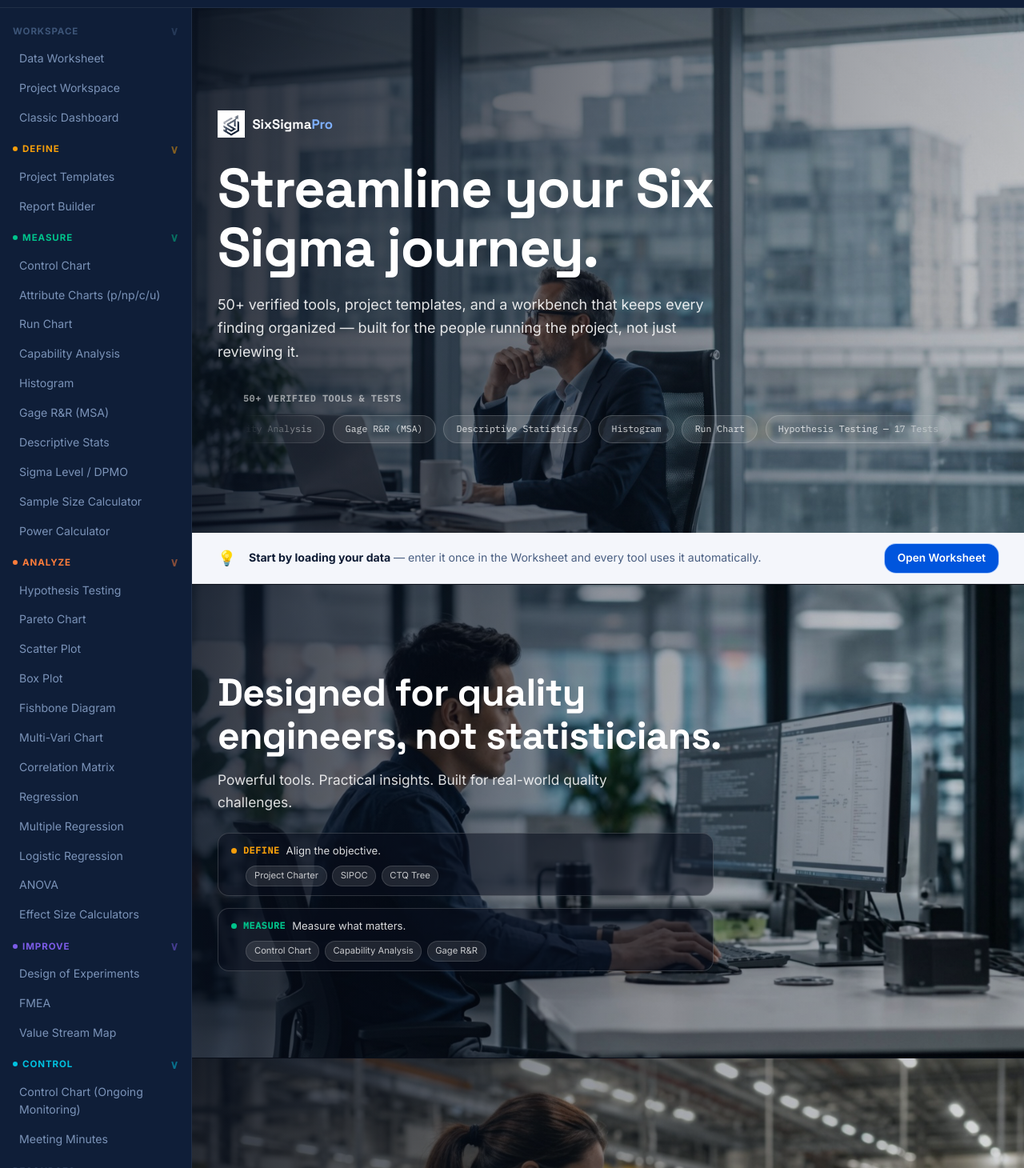
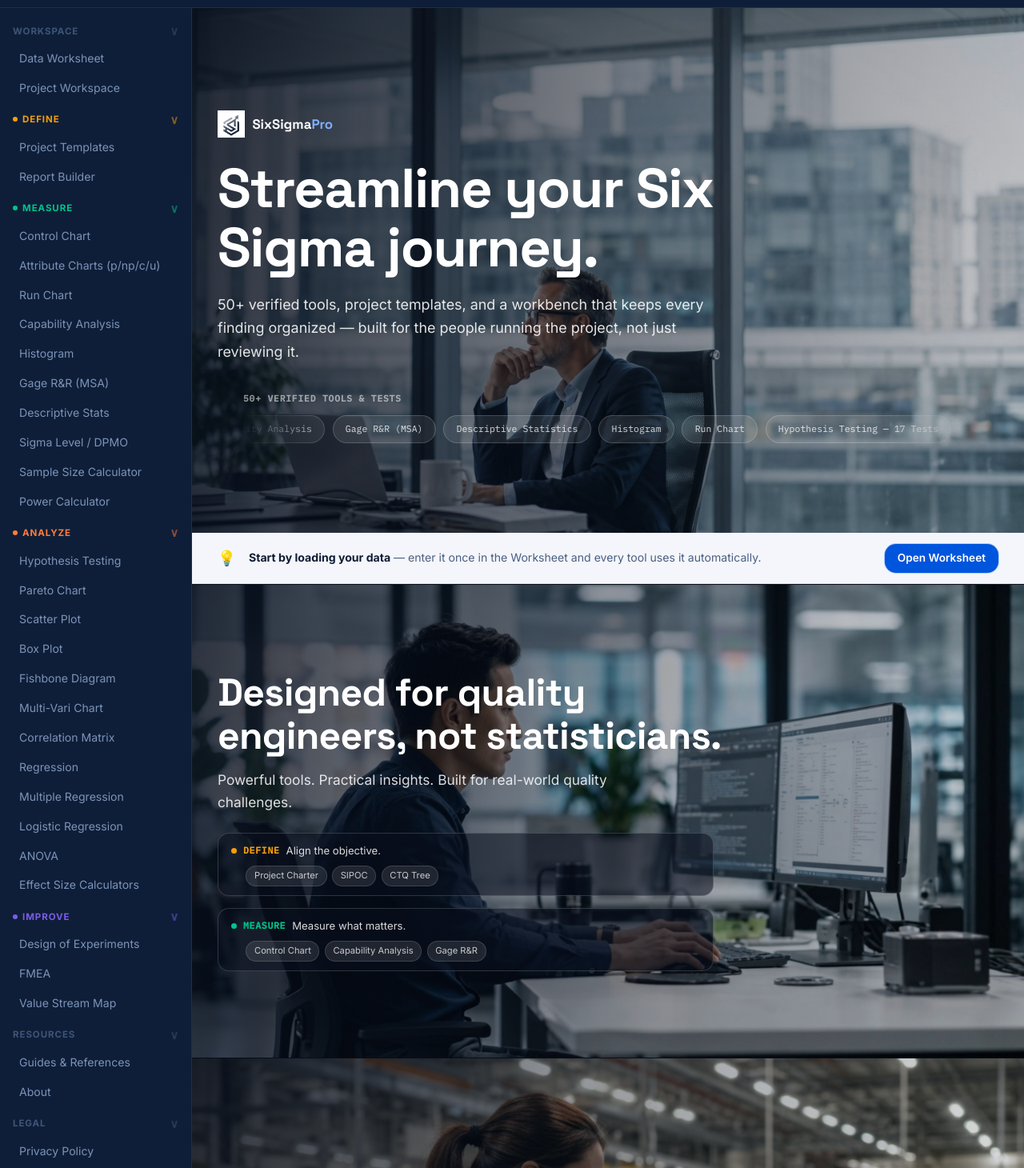
Before and after one commit to farazahmed1978/-sixsigma-pro, a React (Create React App) app: page / in a window 1280 px wide. Shown: the part 50-1510 px from the top of the page at 80% size. Built offline with nearby package versions, Linux system fonts and the light colour scheme.

Commit message:
remove classic

```diff
--- a/src/components/Layout.js
+++ b/src/components/Layout.js
@@ -10,7 +10,6 @@ const NAV = [
     items: [
       { id: 'worksheet', name: 'Data Worksheet', path: '/worksheet' },
       { id: 'projects', name: 'Project Workspace', path: '/projects' },
-      { id: 'dashboard', name: 'Classic Dashboard', path: '/dashboard' },
     ]
   },
   {
@@ -63,14 +62,6 @@ const NAV = [
       { id: 'doe', name: 'Design of Experiments', path: '/doe' },
       { id: 'fmea', name: 'FMEA', path: '/tool/fmea' },
       { id: 'vsm', name: 'Value Stream Map', path: '/tool/vsm' },
-    ]
-  },
-  {
-    section: 'Control',
-    color: 'var(--cyan)',
-    items: [
-      { id: 'control-chart-2', name: 'Control Chart (Ongoing Monitoring)', path: '/tool/control-chart' },
-      { id: 'meeting-minutes', name: 'Meeting Minutes', path: '/templates' },
     ]
   },
   {
```
